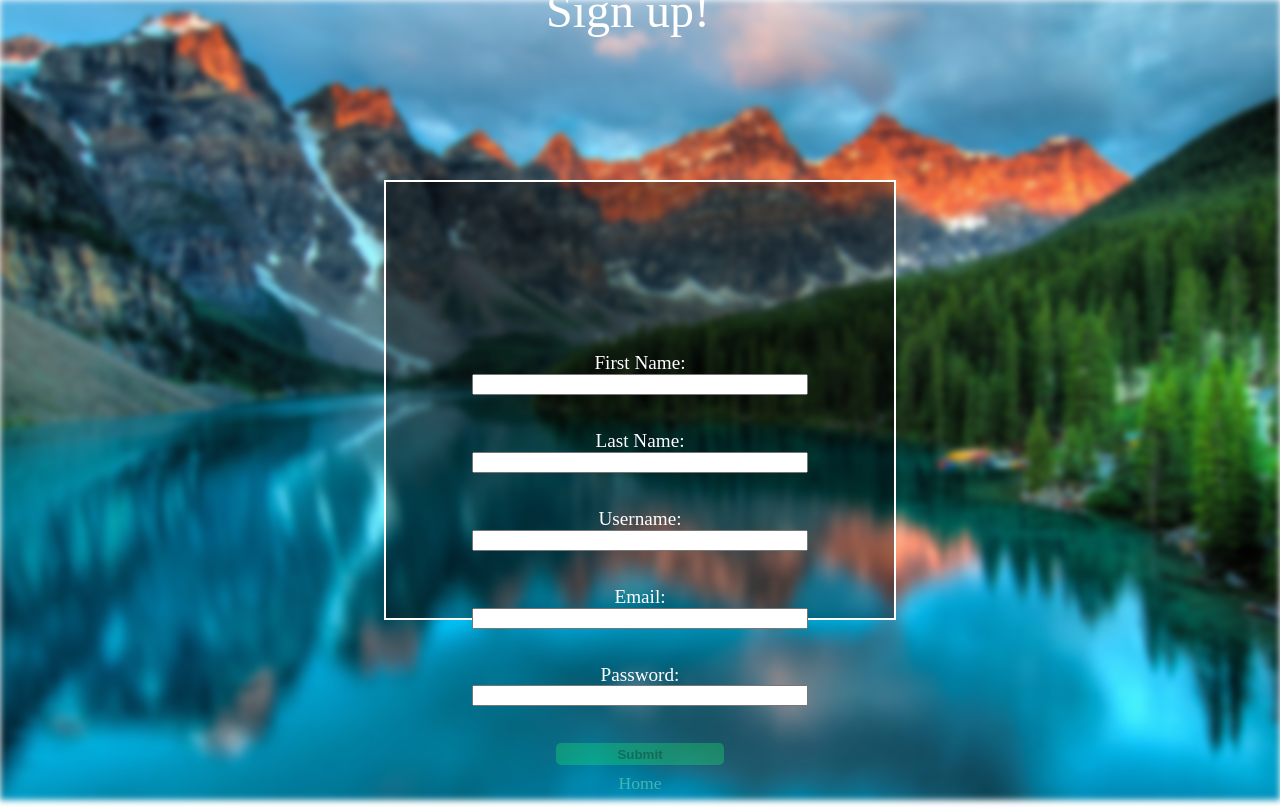
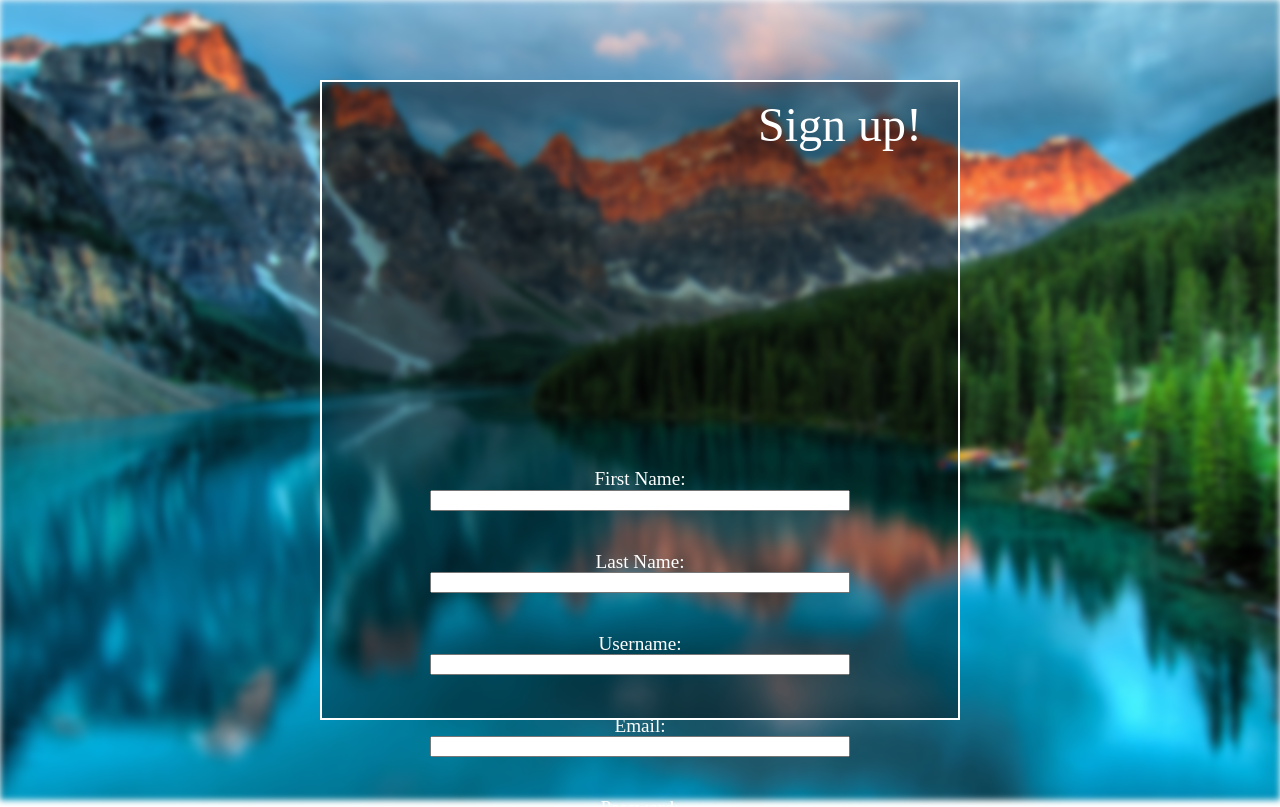
Before and after one commit to SassyFatCat/Front-End, a React (Create React App) app in the folder wunderlist/: page /signup in a window 1280 px wide. Shown: the top 807 px of the page. Built offline with nearby package versions, Linux system fonts and the light colour scheme.

Commit message:
working on animations

```diff
--- a/wunderlist/src/components/SignUp/SignUp.css
+++ b/wunderlist/src/components/SignUp/SignUp.css
@@ -94,25 +94,3 @@ label {
   text-align: center;
   border: 2px solid white;
 }
-/* .contract{
-
-} */
-@media (min-width: 1220px) {
-  .formContainer {
-    display: flex;
-    flex-direction: column;
-    justify-content: center;
-    align-items: center;
-    position: absolute;
-    background-color: rgba(0, 0, 0, 0.4);
-    color: white;
-    top: 50%;
-    left: 50%;
-    transform: translate(-50%, -50%);
-    z-index: 2;
-    width: 40%;
-    height: 55%;
-    text-align: center;
-    border: 2px solid white;
-  }
-}
--- a/wunderlist/src/components/SignUp/SignUp.js
+++ b/wunderlist/src/components/SignUp/SignUp.js
@@ -6,6 +6,7 @@ import * as yup from "yup";
 import SignUpFormSchema from "./SignUpFormSchema";
 import SigningPaper from "./paper-24.png";
 import { useSpring, animated } from "react-spring";
+import {Keyframes} from 'react-spring/renderprops'
 
 const initialFormValues = {
   first_name: "",
@@ -15,6 +16,8 @@ const initialFormValues = {
   password: "",
 };
 const initialFormErrors = {
+  first_name: "",
+  last_name: "",
   username: "",
   email: "",
   password: "",
@@ -92,12 +95,28 @@ const SignUp = () => {
 
   // This is animation below till the return
   const fade = useSpring({ opacity: 0, from: { opacity: 1 } });
+
+// Will fade children in and out in a loop
+// const Container = Keyframes.Spring({
+//   // Single props
+//   show: {opacity: 1},
+//   // Chained animations (arrays)
+//   showAndHide: [{opacity: 1}, {opacity: 0}],
+//   // Functions with side-effects with access to component props
+//   wiggle: async (next, cancel, ownProps) => {
+//     await next({x: 100, config: config.wobbly})
+//     await delay(1000)
+//     await next({x: 0, config: config.gentle})
+//   }
+// })
+
   return (
     <div className="container">
       <div className="background"></div>
       <div className="formContainer">
         <h2 className="title">
-          Sign up! &nbsp;
+          <animated.img className="contract" style={fade} src={SigningPaper}></animated.img>
+          &nbsp;Sign up!&nbsp;
           <animated.img className="contract" style={fade} src={SigningPaper} />
         </h2>
         <form className="signUpForm" onSubmit={submit}>
```
